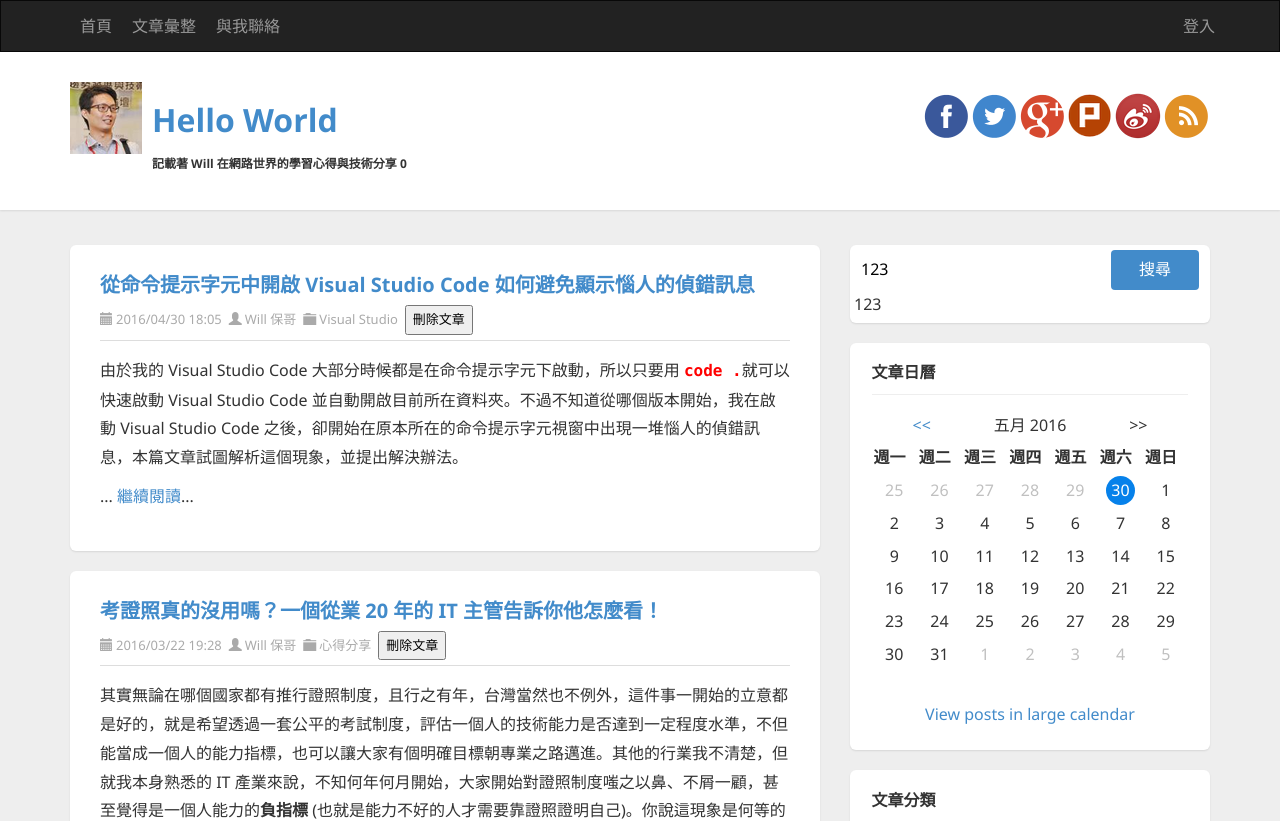
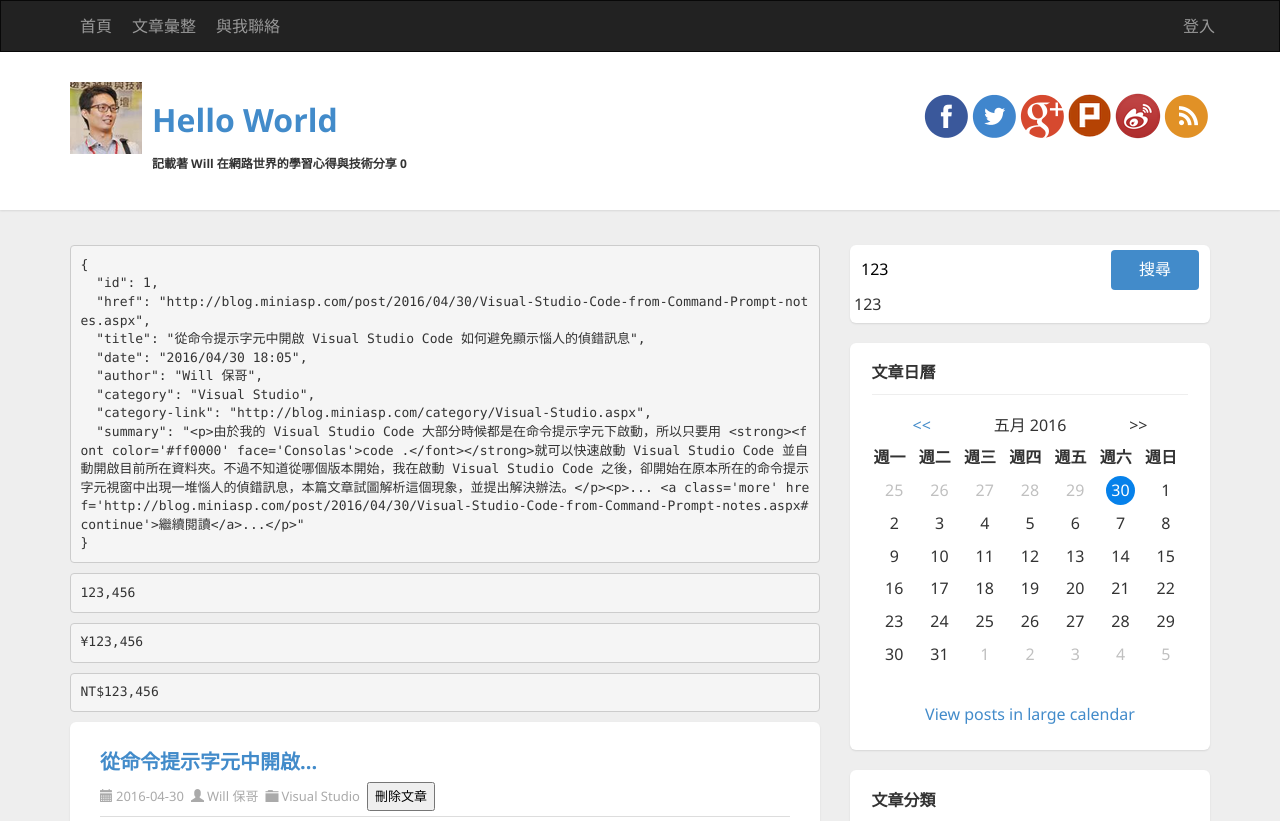
Before and after one commit to coolrare/ng-cathay-220111, an Angular app: page / in a window 1280 px wide. Shown: the top 821 px of the page. Built offline with nearby package versions, Linux system fonts and the light colour scheme.

Commit message:
示範使用 Pipe 元件與自訂 Pipe 元件

```diff
--- a/src/app/app.module.ts
+++ b/src/app/app.module.ts
@@ -7,13 +7,15 @@ import { AppComponent } from './app.component';
 import { HeaderComponent } from './header/header.component';
 import { FooterComponent } from './footer/footer.component';
 import { ArticleComponent } from './article/article.component';
+import { MaskPipe } from './mask.pipe';
 
 @NgModule({
   declarations: [
     AppComponent,
     HeaderComponent,
     FooterComponent,
-    ArticleComponent
+    ArticleComponent,
+    MaskPipe
   ],
   imports: [
     BrowserModule,
--- a/src/app/article/article.component.html
+++ b/src/app/article/article.component.html
@@ -1,10 +1,15 @@
+<pre>{{ item | json }}</pre>
+<pre>{{ 123456 | number }}</pre>
+<pre>{{ 123456 | currency:'JPY':'symbol':'1.0-0' }}</pre>
+<pre>NT${{ 123456 | number }}</pre>
+
 <article class="post">
   <header class="post-header">
     <h2 class="post-title">
-      <a [href]="item.href">{{item.title}}</a>
+      <a [href]="item.href">{{item.title | mask:10:'...'}}</a>
     </h2>
     <div class="post-info clearfix">
-      <span class="post-date"><i class="glyphicon glyphicon-calendar"></i>{{item.date}}</span>
+      <span class="post-date"><i class="glyphicon glyphicon-calendar"></i>{{item.date | date:'yyyy-MM-dd'}}</span>
       <span class="post-author"><i class="glyphicon glyphicon-user"></i><a
            href="http://blog.miniasp.com/author/will.aspx">{{item.author}}</a></span>
       <span class="post-category"><i class="glyphicon glyphicon-folder-close"></i><a
--- /dev/null
+++ b/src/app/mask.pipe.ts
@@ -0,0 +1,12 @@
+import { Pipe, PipeTransform } from '@angular/core';
+
+@Pipe({
+  name: 'mask'
+})
+export class MaskPipe implements PipeTransform {
+
+  transform(value: string, len: number = 5, chars: string = '***'): string {
+    return value.substring(0, len) + chars;
+  }
+
+}
```
Also changed, not shown: 1 other file (tests, documents, lock files or other folders).
